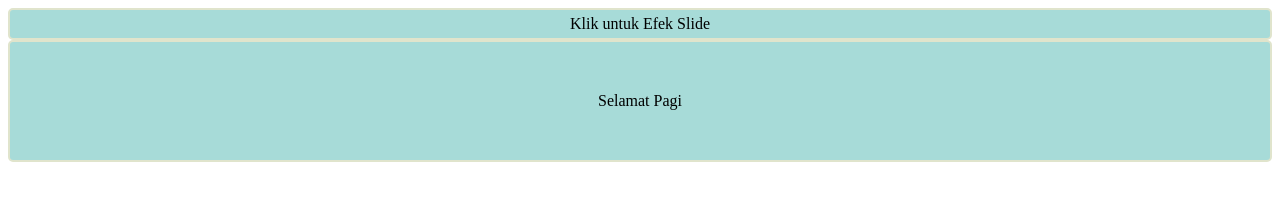
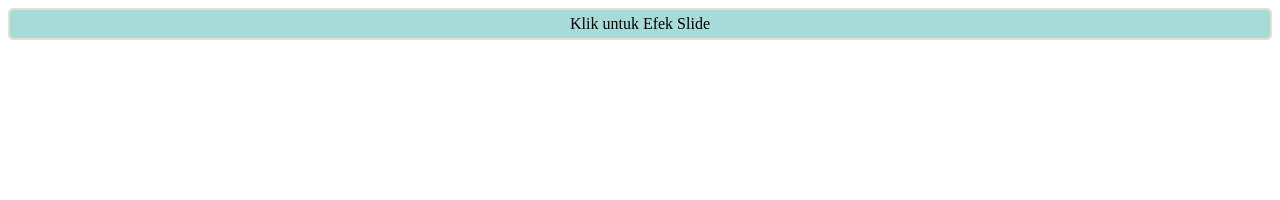
Before and after one commit to Maulanahb/SEM3_PemrogramanWeb-P6, a plain HTML site: page efectSlide.html in a window 1280 px wide. Both pictures are taken after a click on the element "Klik untuk Efek Slide". Drawn offline with Linux system fonts and the light colour scheme.

Commit message:
efect slide toggle

```diff
--- a/efectSlide.html
+++ b/efectSlide.html
@@ -6,13 +6,13 @@
     <script>
     $(document).ready(function() {
         $("#flip").click(function(){
-            $("#kotak2").slideDown("slow");
+            $("#kotak2").slideToggle("slow");
         });
     });
     </script>
 </head>
 <body>
     <div id="flip">Klik untuk Efek Slide</div>
-    <div id="kotak2" style="display:none">Selamat Pagi</div>
+    <div id="kotak2">Selamat Pagi</div>
 </body>
 </html>
```
